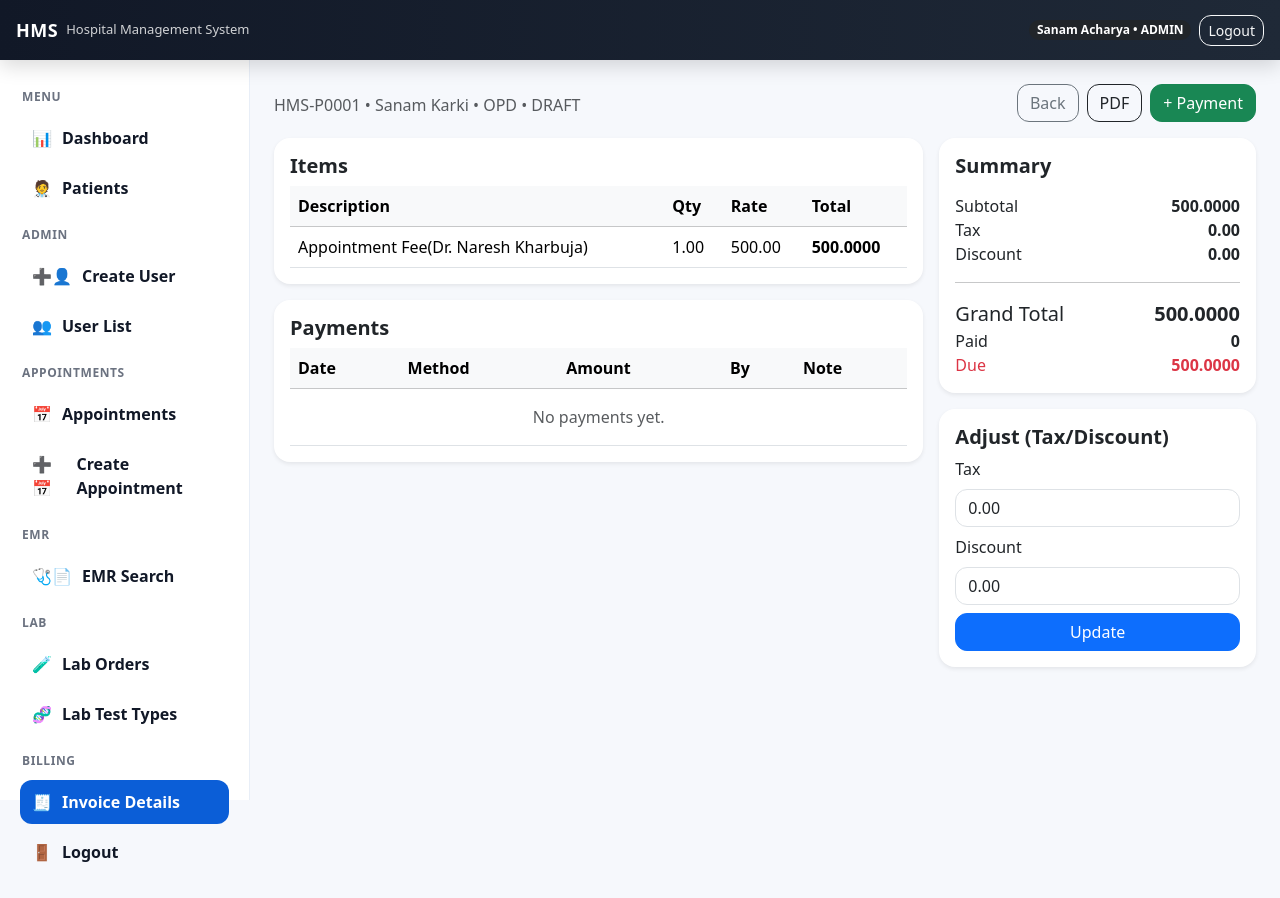
After one commit to sanamacharya1012/Aarogya-Hospital, a Django app: page /billing/invoices/1/ in a window 1280 px wide. The commit adds this page. Run offline with Django 5.2, Linux system fonts and the light colour scheme; a user stored in the database is signed in; data comes from the database, SQL or seed files in the repository; both versions use the stored data as it was after the commit.

Commit message:
billing process completed

```diff
--- a/accounts/admin.py
+++ b/accounts/admin.py
@@ -1,6 +1,6 @@
 from django.contrib import admin
 from django.contrib.auth import get_user_model
-from .models import Bed, Department, Patient, Admission, Ward, Specialization, LabTestType, LabOrder, LabOrderItem
+from .models import Bed, Department, Patient, Admission, Ward, Specialization, LabTestType, LabOrder, LabOrderItem, WardTariff
 
 User = get_user_model()
 # Register your models here.
@@ -38,3 +38,7 @@ class LabOrderAdmin(admin.ModelAdmin):
     search_fields = ("patient__patient_id", "patient__full_name")
     ordering = ("-created_at",)
     inlines = [LabOrderItemInline]
+
+@admin.register(WardTariff)
+class WardTariffAmdin(admin.ModelAdmin):
+    list_display = ("ward", "bed_charge_per_day", "icu_extra_per_day", "ventilator_extra_per_day")
--- a/accounts/urls.py
+++ b/accounts/urls.py
@@ -1,5 +1,14 @@
 from django.urls import path, include
-from .views import login_view, logout_view, dashboard_view, create_user_view, patient_detail_view, patient_list_view, patient_create_view, admit_patient_view, discharge_patient_view, available_bed_api, appointment_create_view, appointment_list_view, appointment_complete_view, appointment_cancel_view, emr_create_view, emr_update_view, emr_search_view, emr_pdf_view, assign_doctor_view, specializations_api, user_list_view, user_detail_view, user_toggle_active_view, lab_order_list_view, lab_order_detail_view, lab_order_create_view, lab_result_entry_view, lab_order_status_view, lab_testtype_list_view, lab_testtype_create_view, lab_testtype_delete_view, lab_testtype_edit_view, lab_order_pdf_view
+from .views import (
+    login_view, logout_view, dashboard_view, create_user_view, patient_detail_view, patient_list_view, patient_create_view,
+    admit_patient_view, discharge_patient_view, available_bed_api, appointment_create_view, appointment_list_view,
+    appointment_complete_view, appointment_cancel_view, emr_create_view, emr_update_view, emr_search_view, emr_pdf_view,
+    assign_doctor_view, specializations_api, user_list_view, user_detail_view, user_toggle_active_view, lab_order_list_view,
+    lab_order_detail_view, lab_order_create_view, lab_result_entry_view, lab_order_status_view, lab_testtype_list_view,
+    lab_testtype_create_view, lab_testtype_delete_view, lab_testtype_edit_view, lab_order_pdf_view, invoice_list_view,
+    invoice_detail_view, payment_add_view, invoice_pdf_view, invoice_create_for_appointment_view, invoice_create_for_lab_view,
+    invoice_create_for_admission_view
+)
 urlpatterns = [
     path('login/', login_view, name='login'),
     path('logout/', logout_view, name='logout'),
@@ -34,4 +43,11 @@ urlpatterns = [
     path("lab/tests/<int:test_id>/edit/", lab_testtype_edit_view, name="lab_testtype_edit"),
     path("lab/tests/<int:test_id>/delete/", lab_testtype_delete_view, name="lab_testtype_delete"),
     path("lab/orders/<int:order_id>/pdf/", lab_order_pdf_view, name="lab_order_pdf"),
+    path("billing/invoices/", invoice_list_view, name="invoice_list"),
+    path("billing/invoices/<int:invoice_id>/", invoice_detail_view, name="invoice_detail"),
+    path("billing/invoices/<int:invoice_id>/pay/", payment_add_view, name="invoice_pay"),
+    path("billing/invoices/<int:invoice_id>/pdf/", invoice_pdf_view, name="invoice_pdf"),
+    path("billing/appointment/<int:appointment_id>/create/", invoice_create_for_appointment_view, name="invoice_create_for_appointment"),
+    path("billing/lab/<int:lab_order_id>/create/", invoice_create_for_lab_view, name="invoice_create_for_lab"),
+    path("billing/admission/<int:admission_id>/create/", invoice_create_for_admission_view, name="invoice_create_for_admission"),
 ]
--- a/accounts/views.py
+++ b/accounts/views.py
@@ -7,6 +7,7 @@ from django.utils import timezone
 from .utils import is_abnormal_value
 from .billing_utils import calc_ipd_days, opd_appointment_fee
 from datetime import date
+from decimal import Decimal
 
 from .decorators import roles_required
 from .forms import (
@@ -427,21 +428,27 @@ def assign_doctor_view(request, patient_id):
 def discharge_patient_view(request, admission_id):
     admission = get_object_or_404(Admission, id=admission_id)
 
+    # already discharged
     if admission.status == Admission.Status.DISCHARGED:
         messages.info(request, "Already Discharged")
         return redirect('patient_detail', patient_id=admission.patient.patient_id)
 
-    if  not admission.billing_cleared:
+    # check invoice due amount
+    invoice = BillingInvoice.objects.filter(admission=admission).order_by("-id").first()
+
+    if invoice  and invoice.due_amount > 0:
         messages.error(request, "Cannot discharge. Billing not cleared.")
         return redirect('patient_detail', patient_id=admission.patient.patient_id)
 
     if request.method == "POST":
         with transaction.atomic():
+           # Free the bed
             if admission.bed:
                 bed = Bed.objects.select_for_update().get(id=admission.bed_id)
                 bed.status = Bed.Status.AVAILABLE
                 bed.save()
 
+        # Mark admission discharged
         admission.status = Admission.Status.DISCHARGED
         admission.discharged_at = timezone.now()
         admission.save()
@@ -1092,3 +1099,271 @@ def invoice_list_view(request):
         "status_choices": BillingInvoice.Status.choices,
         "ptype_choices": BillingInvoice.PatientType.choices,
     })
+
+@login_required
+@roles_required("ADMIN", "CASHIER", "ACCOUNTANT")
+def invoice_detail_view(request, invoice_id):
+    inv = get_object_or_404(BillingInvoice.objects.select_related("patient"), id=invoice_id)
+
+    adjust_form = InvoiceAdjustmentForm(request.POST or None, instance=inv)
+
+    if request.method == "POST":
+        # only admin/accountact should adjust
+        if request.user.role not in ["ADMIN", "ACCOUNTANT"]:
+            messages.error(request, "Only Admin/accountant can update tax/discount")
+            return redirect("invoice_detail", invoice_id=inv.id)
+
+        if adjust_form.is_valid():
+            adjust_form.save()
+            # update status
+            _update_invoice_status(inv)
+            messages.success(request, "Invoice updated")
+            return redirect("invoice_detail", invoice_id=inv.id)
+        messages.error(request, "fix errors below")
+
+    return render(request,"accounts/invoice_detail.html", {"inv": inv, "adjust_form": adjust_form})
+
+def _update_invoice_status(inv: BillingInvoice):
+    if inv.status == BillingInvoice.Status.CANCELLED:
+        return
+    due = inv.due_amount
+    if due <= 0:
+        inv.staus = BillingInvoice.Status.PAID
+    elif inv.paid_amount > 0:
+        inv.status = BillingInvoice.Status.PARTIAL
+    else:
+        inv.status = BillingInvoice.Status.DRAFT
+    inv.save(update_fields=["status"])
+
+
+@login_required
+@roles_required("ADMIN", "CASHIER")
+def payment_add_view(request, invoice_id):
+    inv = get_object_or_404(BillingInvoice, id=invoice_id)
+    form = PaymentForm(request.POST or None)
+
+    if request.method == "POST":
+        if form.is_valid():
+            pay = form.save(commit=False)
+            pay.invoice = inv
+            pay.received_bg= request.user
+            pay.save()
+
+            _update_invoice_status(inv)
+
+            # if IPD invoice paid -> mark admission billing cleared
+            if inv.admission and inv.status == BillingInvoice.Status.PAID:
+                inv.admission.billing_cleared = True
+                inv.admission.save(update_fields=["billing_cleared"])
+
+            messages.success(request, "Payemnt received.")
+            return redirect("invoice_detail", invoice_id=inv.id)
+        messages.error(request, "Fix errors below.")
+
+    return render(request, "accounts/payment_form.html", {"inv": inv, "form": form})
+
+@login_required
+@roles_required("ADMIN", "RECEPTION", "CASHIER")
+def invoice_create_for_appointment_view(request, appointment_id):
+    appt = get_object_or_404(Appointment.objects.select_related("patient", "doctor"), id=appointment_id)
+
+    #avoid duplicate
+    existing = BillingInvoice.objects.filter(appointment=appt).first()
+    if existing:
+        return redirect("invoice_detail", invoice_id=existing.id)
+
+    inv = BillingInvoice.objects.create(
+        patient=appt.patient,
+        patient_type=BillingInvoice.PatientType.OPD,
+        appointment=appt,
+        created_by=request.user
+    )
+
+    BillingInvoiceItem.objects.create(
+        invoice=inv,
+        description=f"Appointment Fee({appt.doctor.full_name if appt.doctor else 'Doctor'})",
+        qty=Decimal("1"),
+        unit_price=opd_appointment_fee()
+    )
+
+    _update_invoice_status(inv)
+    messages.success(request, "Appointment invoice created.")
+    return redirect("invoice_detail", invoice_id=inv.id)
+
+@login_required
+@roles_required("ADMIN", "RECEPTION", "CASHIER")
+def invoice_create_for_lab_view(request, lab_order_id):
+    lo = get_object_or_404(LabOrder.objects.select_related("patient"), id=lab_order_id)
+
+    existing = BillingInvoice.objects.filter(lab_order=lo).first()
+    if existing:
+        return redirect("invoice_detail", invoice_id=existing.id)
+
+    inv = BillingInvoice.objects.create(
+        patient=lo.patient,
+        patient_type=BillingInvoice.PatientType.OPD,
+        lab_order=lo,
+        created_by=request.user
+    )
+
+    for it in lo.items.select_related("test_type").all():
+        price = it.test_type.price or Decimal("0")
+        BillingInvoiceItem.objects.create(
+            invoice=inv,
+            description=f"Lab Test: {it.test_type.name}",
+            qty=Decimal("1"),
+            unit_price=price,
+            lab_test_type=it.test_type
+        )
+
+    _update_invoice_status(inv)
+    messages.success(request, "Lab invoice created.")
+    return redirect("invoice_detail", invoice_id=inv.id)
+
+@login_required
+@roles_required("ADMIN", "RECEPTION", "CASHIER")
+def invoice_create_for_admission_view(request, admission_id):
+    adm = get_object_or_404(
+        Admission.objects.select_related("patient", "ward", "bed"),
+        id=admission_id
+    )
+
+    existing = BillingInvoice.objects.filter(admission=adm).first()
+    if existing:
+        return redirect("invoice_detail", invoice_id=existing.id)
+
+    inv = BillingInvoice.objects.create(
+        patient=adm.patient,
+        patient_type=BillingInvoice.PatientType.IPD,
+        admission=adm,
+        created_by=request.user
+    )
+
+    tariff, _ = WardTariff.objects.get_or_create(ward=adm.ward)
+
+    days = calc_ipd_days(adm.admitted_at, adm.discharged_at)
+
+    # 1) Basebed/day charge
+    BillingInvoiceItem.objects.create(
+        invoice=inv,
+        description=f"Ward Bed Charge ({adm.ward})",
+        qty=Decimal(str(days)),
+        unit_price=tariff.bed_charge_per_day,
+        bed=adm.bed
+    )
+
+    # 2) ICU extra/day
+    if adm.is_icu:
+        BillingInvoiceItem.objects.create(
+            invoice=inv,
+            description="ICU EXTRA CHARGE",
+            qty=Decimal(str(days)),
+            unit_price=tariff.icu_extra_per_day,
+            ward=adm.ward,
+            bed=adm.bed
+        )
+
+    # 3) Ventilator extra/day
+    if adm.on_ventilator:
+        BillingInvoiceItem.objects.create(
+            invoice=inv,
+            description="Ventoilator Charge",
+            qty=Decimal(str(days)),
+            unit_price=tariff.ventilator_extra_per_day,
+            ward=adm.ward,
+            bed=adm.bed
+        )
+
+    _update_invoice_status(inv)
+    messages.success(request, "IPD invoice created.")
+    return redirect("invoice_detail", invoice_id=inv.id)
+
+
+@login_required
+@roles_required("ADMIN", "CASHIER", "ACCOUNTANT")
+def invoice_pdf_view(request, invoice_id):
+    inv = get_object_or_404(BillingInvoice.objects.select_related("patient"), id=invoice_id)
+
+    response = HttpResponse(content_type="application/pfd")
+    response["COntent-Dispostion"] = f'inline; filename="{inv.invoice_no}.pdf"'
+
+    p= canvas.Canvas(response, pagesize=A4)
+    width, height = A4
+    y = height -2 * cm
+
+    p.setFont("Helvetica-Bold", 14)
+    p.drawString(2 * cm , y, "HMS Invoice")
+    y -= 0.8 * cm
+
+    p.setFont("Helvetica", 10)
+    p.drawString(2 * cm, y, f"Invoice: {inv.invoice_no}  Status: {inv.status}")
+    y -= 0.6 * cm
+    p.drawString(2 * cm, y, f"Patient: {inv.patient.full_name}  ({inv.patient.patient_id})")
+    y -= 0.6 * cm
+    p.drawString(2 * cm, y, f"Date: {inv.created_at.strftime('%Y-%m-%d %H:%i')}")
+    y -= 1.0 * cm
+
+    #Table Header
+
+    p.setFont("Helvetica-Bold", 10)
+    p.drawString(2 * cm, y, "Description")
+    p.drawString(12 * cm, y, "Qty")
+    p.drawString(14 * cm, y, "Rate")
+    p.drawString(17 * cm, y, "Total")
+    y -= 0.4 * cm
+    p.line(2 * cm, y, width -2 * cm, y)
+    y -= 0.6 * cm
+
+    p.setFont("Helvetica-Bold", 10)
+    for it in inv.item.all():
+        if y < 2.5 * cm:
+            p.showpage()
+            y = height - 2 * cm
+            p.setFont("Helvetica-Bold", 10)
+            p.drawString(2 * cm, y, "Description")
+            p.drawString(12 * cm, y, "Qty")
+            p.drawString(14 * cm, y, "Rate")
+            p.drawString(17 * cm, y, "Total")
+            y -= 0.4 * cm
+            p.line(2 * cm, y, width -2 * cm, y)
+            y -= 0.6 * cm
+            p.setFont("Helvetica", 10)
+
+        p.drawString(2 * cm,y, (it.description or "")[:55])
+        p.drawRightString(13.5 * cm, y, f"{it.qty}")
+        p.drawRightString(16.5 * cm, y, f"{it.unit_price}")
+        p.drawRightString(19.0 * cm, y, f"{it.line_total}")
+        y -= 0.55 * cm
+
+    y -= 0.2 * cm
+    p.line(2 * cm, y, width -2 * cm, y)
+    y -= 0.7 * cm
+
+    p.setFont("Helvetica-Bold", 10)
+    p.drawRightString(18.0 * cm, y, "Subtotal:")
+    p.drawRightString(19.0 * cm, y, f"{inv.subtotal}")
+    y -= 0.5 * cm
+
+    p.setFont("Helvetica-Bold", 10)
+    p.drawRightString(18.0 * cm, y, "Tax:")
+    p.drawRightString(19.0 * cm, y, f"{inv.tax}")
+    y -= 0.5 * cm
+    p.drawRightString(18.0 * cm, y, "Discount:")
+    p.drawRightString(19.0 * cm, y, f"{inv.discount}")
+    y -= 0.6 * cm
+
+    p.setFont("Helvetica-Bold", 10)
+    p.drawRightString(18.0 * cm, y, "Grand Total:")
+    p.drawRightString(19.0 * cm, y, f"{inv.grand_total}")
+    y -= 0.8 * cm
+
+    p.setFont("Helvetica-Bold", 10)
+    p.drawRightString(18.0 * cm, y, "Paid:")
+    p.drawRightString(19.0 * cm, y, f"{inv.paid_amount}")
+    y -= 0.5 * cm
+    p.drawRightString(18.0 * cm, y, "Due:")
+    p.drawRightString(19.0 * cm, y, f"{inv.due_amount}")
+
+    p.showPage()
+    p.save()
+    return response
--- /dev/null
+++ b/templates/accounts/invoice_detail.html
@@ -0,0 +1,111 @@
+{% extends "base.html" %}
+{% block content %}
+<div class="d-flex justify-content-between align-items-center mb-3">
+  <div>
+    <h3 class="fw-bold mb-1">{{ inv.invoice_no }}</h3>
+    <div class="text-muted">
+      {{ inv.patient.patient_id }} • {{ inv.patient.full_name }} • {{ inv.patient_type }} • {{ inv.status }}
+    </div>
+  </div>
+  <div class="d-flex gap-2">
+    <a class="btn btn-outline-secondary" href="{% url 'invoice_list' %}">Back</a>
+    <a class="btn btn-outline-dark" href="{% url 'invoice_pdf' inv.id %}">PDF</a>
+    {% if user.role == "ADMIN" or user.role == "CASHIER" %}
+      <a class="btn btn-success" href="{% url 'invoice_pay' inv.id %}">+ Payment</a>
+    {% endif %}
+  </div>
+</div>
+
+<div class="row g-3">
+  <div class="col-lg-8">
+    <div class="card p-3 shadow-sm">
+      <h5 class="fw-bold mb-2">Items</h5>
+      <div class="table-responsive">
+        <table class="table table-hover mb-0 align-middle">
+          <thead class="table-light">
+            <tr><th>Description</th><th>Qty</th><th>Rate</th><th>Total</th></tr>
+          </thead>
+          <tbody>
+            {% for it in inv.items.all %}
+            <tr>
+              <td>{{ it.description }}</td>
+              <td>{{ it.qty }}</td>
+              <td>{{ it.unit_price }}</td>
+              <td class="fw-semibold">{{ it.line_total }}</td>
+            </tr>
+            {% empty %}
+            <tr><td colspan="4" class="text-center text-muted py-3">No items.</td></tr>
+            {% endfor %}
+          </tbody>
+        </table>
+      </div>
+    </div>
+
+    <div class="card p-3 shadow-sm mt-3">
+      <h5 class="fw-bold mb-2">Payments</h5>
+      <div class="table-responsive">
+        <table class="table mb-0 align-middle">
+          <thead class="table-light">
+            <tr><th>Date</th><th>Method</th><th>Amount</th><th>By</th><th>Note</th></tr>
+          </thead>
+          <tbody>
+            {% for p in inv.payments.all %}
+            <tr>
+              <td>{{ p.received_at|date:"Y-m-d H:i" }}</td>
+              <td>{{ p.method }}</td>
+              <td class="fw-semibold">{{ p.amount }}</td>
+              <td>{{ p.received_by.full_name|default:"-" }}</td>
+              <td class="text-muted">{{ p.note|default:"-" }}</td>
+            </tr>
+            {% empty %}
+            <tr><td colspan="5" class="text-center text-muted py-3">No payments yet.</td></tr>
+            {% endfor %}
+          </tbody>
+        </table>
+      </div>
+    </div>
+
+  </div>
+
+  <div class="col-lg-4">
+    <div class="card p-3 shadow-sm">
+      <h5 class="fw-bold mb-3">Summary</h5>
+
+      <div class="d-flex justify-content-between"><span>Subtotal</span><strong>{{ inv.subtotal }}</strong></div>
+      <div class="d-flex justify-content-between"><span>Tax</span><strong>{{ inv.tax }}</strong></div>
+      <div class="d-flex justify-content-between"><span>Discount</span><strong>{{ inv.discount }}</strong></div>
+      <hr>
+      <div class="d-flex justify-content-between fs-5"><span>Grand Total</span><strong>{{ inv.grand_total }}</strong></div>
+      <div class="d-flex justify-content-between"><span>Paid</span><strong>{{ inv.paid_amount }}</strong></div>
+      <div class="d-flex justify-content-between {% if inv.due_amount > 0 %}text-danger{% endif %}">
+        <span>Due</span><strong>{{ inv.due_amount }}</strong>
+      </div>
+    </div>
+
+    {% if user.role == "ADMIN" or user.role == "ACCOUNTANT" %}
+    <div class="card p-3 shadow-sm mt-3">
+      <h5 class="fw-bold mb-2">Adjust (Tax/Discount)</h5>
+      <form method="post">
+        {% csrf_token %}
+        <div class="mb-2">
+          <label class="form-label">Tax</label>
+          {{ adjust_form.tax }}
+        </div>
+        <div class="mb-2">
+          <label class="form-label">Discount</label>
+          {{ adjust_form.discount }}
+        </div>
+        <button class="btn btn-primary w-100">Update</button>
+      </form>
+    </div>
+    {% endif %}
+  </div>
+</div>
+
+<script>
+  document.querySelectorAll("input, select, textarea").forEach(el => {
+    if (el.tagName === "SELECT") el.classList.add("form-select");
+    else el.classList.add("form-control");
+  });
+</script>
+{% endblock %}
--- a/templates/accounts/lab_order_detail.html
+++ b/templates/accounts/lab_order_detail.html
@@ -6,6 +6,10 @@
         <div class="tex-muted">Patient: {{ order.patient.full_name }} ({{ order.patient.patient_id }})</div>
     </div>
     <a class="btn btn-outline-secondary" href="{% url 'lab_order_list' %}">Back</a>
+    <a class="btn btn-sm btn-outline-success"
+       href="{% url 'invoice_create_for_lab' order.id %}">
+       Create Bill
+    </a>
 </div>
 
 <div class="card p-3 mb-3">
--- a/templates/partials/sidebar.html
+++ b/templates/partials/sidebar.html
@@ -48,6 +48,14 @@
           href="{% url 'lab_testtype_list' %}">
           🧬 <span>Lab Test Types</span>
     </a>
+    {% if user.role == "ADMIN" %}
+      <div class="hms-menu-title mt-3">Billing</div>
+
+      <a class="hms-link {% if '/billing/invoices/' in request.path %}active{% endif %}"
+            href="{% url 'invoice_list' %}">
+            🧾 <span>Invoice Details</span>
+      </a>
+    {% endif %}
 
     <a class="hms-link" href="{% url 'logout' %}">
       🚪 <span>Logout</span>
```
Also changed, not shown: accounts/models.py (+13 -7 lines), templates/accounts/appointment_list.html (+17 -0 lines), templates/accounts/invoice_list.html (+73 -0 lines), templates/accounts/payment_form.html (added, +37 -0 lines), accounts/migrations/0017_alter_billinginvoice_invoice_no.py (added), db.sqlite3.
